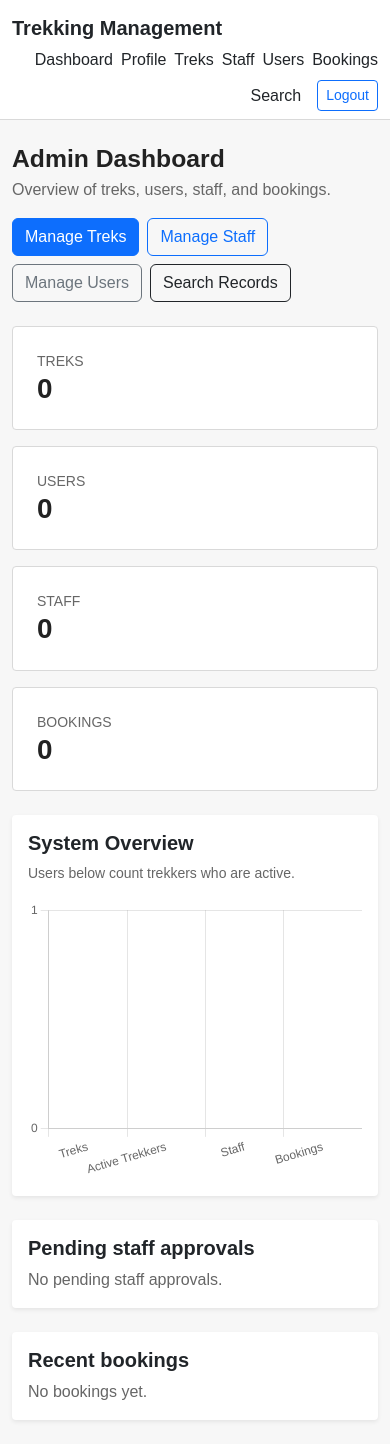
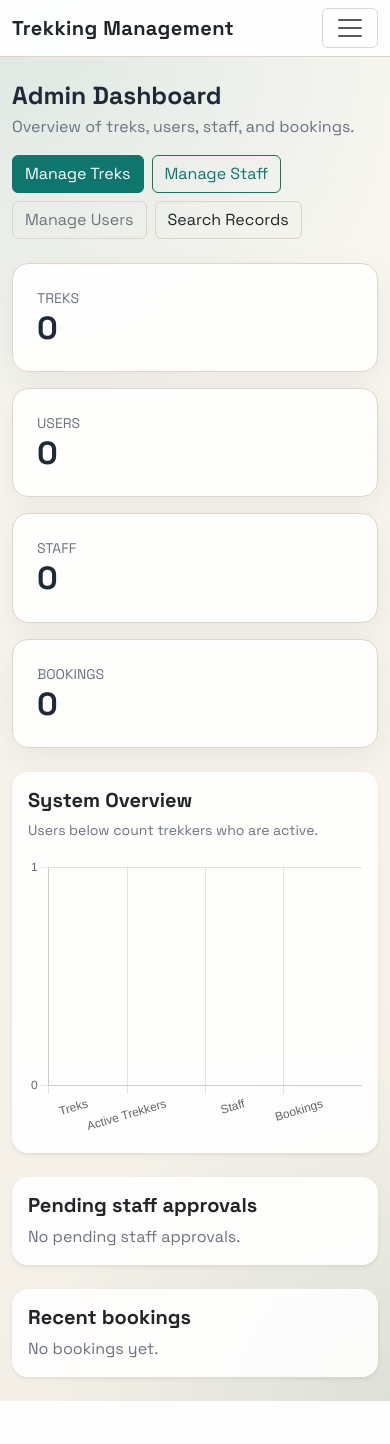
Before and after one commit to 23f2004742/Trekking-Management-App-V1, a Flask app: page /admin in a window 390 px wide. After the commit the page ends 1401 px from the top, so only its background shows below. Run offline with Flask 3, Linux system fonts and the light colour scheme; the visitor is signed in with stand-in values (Sample User, id 1).

Commit message:
Milestone-10 Responsive UI and Styling

```diff
--- a/static/css/style.css
+++ b/static/css/style.css
@@ -1,27 +1,42 @@
 :root {
-  --bg: #f7f7f7;
-  --ink: #222222;
-  --accent: #0d6efd;
-  --border: #d9d9d9;
-  --muted: #666666;
+  --bg: #f4efe6;
+  --bg-alt: #f9f7f2;
+  --ink: #1f2937;
+  --accent: #0f766e;
+  --accent-strong: #115e59;
+  --border: #ddd6c8;
+  --muted: #6b7280;
 }
 
 body {
-  background: var(--bg);
+  background:
+    radial-gradient(circle at top left, rgba(15, 118, 110, 0.12), transparent 30%),
+    radial-gradient(circle at bottom right, rgba(17, 94, 89, 0.10), transparent 24%),
+    linear-gradient(180deg, var(--bg-alt), var(--bg));
   color: var(--ink);
   min-height: 100vh;
-  font-family: Arial, Helvetica, sans-serif;
+  font-family: 'Space Grotesk', Arial, Helvetica, sans-serif;
 }
 
 .nav-shell {
-  background: #ffffff;
+  background: rgba(255, 255, 255, 0.9);
+  backdrop-filter: blur(16px);
   border-bottom: 1px solid var(--border);
 }
 
+.navbar-brand {
+  letter-spacing: 0.02em;
+}
+
+.nav-link {
+  font-weight: 500;
+}
+
 .hero-panel {
-  background: #ffffff;
+  background: rgba(255, 255, 255, 0.88);
   border: 1px solid var(--border);
-  border-radius: 6px;
+  border-radius: 20px;
+  box-shadow: 0 18px 50px rgba(31, 41, 55, 0.08);
 }
 
 .glass-card,
@@ -29,19 +44,19 @@ body {
 .stat-card,
 .auth-shell .card,
 .card {
-  border-radius: 4px;
+  border-radius: 18px;
 }
 
 .feature-card,
 .stat-card,
 .card {
-  background: #ffffff;
+  background: rgba(255, 255, 255, 0.9);
   border: 1px solid var(--border);
-  box-shadow: none;
+  box-shadow: 0 10px 30px rgba(31, 41, 55, 0.06);
 }
 
 .auth-shell {
-  max-width: 540px;
+  max-width: 560px;
 }
 
 .text-secondary {
@@ -55,8 +70,24 @@ body {
 
 .btn-primary:hover,
 .btn-primary:focus {
-  background: #0b5ed7;
-  border-color: #0b5ed7;
+  background: var(--accent-strong);
+  border-color: var(--accent-strong);
+}
+
+.btn-outline-primary {
+  color: var(--accent);
+  border-color: var(--accent);
+}
+
+.btn-outline-primary:hover,
+.btn-outline-primary:focus {
+  background: var(--accent);
+  border-color: var(--accent);
+}
+
+.btn-outline-secondary,
+.btn-outline-dark {
+  border-color: var(--border);
 }
 
 .table > :not(caption) > * > * {
@@ -70,3 +101,42 @@ body {
 .top-4 {
   top: 1rem;
 }
+
+.card,
+.stat-card,
+.feature-card,
+.hero-panel,
+.auth-shell .card {
+  transition: transform 0.18s ease, box-shadow 0.18s ease;
+}
+
+.card:hover,
+.stat-card:hover,
+.feature-card:hover,
+.hero-panel:hover,
+.auth-shell .card:hover {
+  transform: translateY(-2px);
+  box-shadow: 0 16px 38px rgba(31, 41, 55, 0.10);
+}
+
+@media (max-width: 991.98px) {
+  .nav-link {
+    padding-left: 0;
+    padding-right: 0;
+  }
+
+  .navbar .btn {
+    width: 100%;
+  }
+}
+
+@media (max-width: 575.98px) {
+  .stat-card,
+  .card {
+    border-radius: 16px;
+  }
+
+  .display-6 {
+    font-size: 2rem;
+  }
+}
--- a/templates/base.html
+++ b/templates/base.html
@@ -4,14 +4,21 @@
   <meta charset="utf-8">
   <meta name="viewport" content="width=device-width, initial-scale=1">
   <title>{% block title %}Trekking Management{% endblock %}</title>
+  <link rel="preconnect" href="https://fonts.googleapis.com">
+  <link rel="preconnect" href="https://fonts.gstatic.com" crossorigin>
+  <link href="https://fonts.googleapis.com/css2?family=Space+Grotesk:wght@400;500;700&display=swap" rel="stylesheet">
   <link href="https://cdn.jsdelivr.net/npm/bootstrap@5.3.3/dist/css/bootstrap.min.css" rel="stylesheet">
   <link href="{{ url_for('static', filename='css/style.css') }}" rel="stylesheet">
 </head>
 <body>
-  <nav class="navbar navbar-expand-lg nav-shell">
+  <nav class="navbar navbar-expand-lg navbar-light nav-shell sticky-top">
     <div class="container">
       <a class="navbar-brand fw-bold text-dark" href="{{ url_for('index') }}">Trekking Management</a>
-      <div class="ms-auto d-flex flex-wrap gap-2 align-items-center justify-content-end">
+      <button class="navbar-toggler ms-auto" type="button" data-bs-toggle="collapse" data-bs-target="#mainNav" aria-controls="mainNav" aria-expanded="false" aria-label="Toggle navigation">
+        <span class="navbar-toggler-icon"></span>
+      </button>
+      <div class="collapse navbar-collapse" id="mainNav">
+        <div class="ms-auto d-flex flex-column flex-lg-row gap-2 align-items-lg-center justify-content-end py-3 py-lg-0">
           {% if current_user.is_authenticated %}
             <a class="nav-link text-dark" href="{{ url_for('dashboard') }}">Dashboard</a>
             <a class="nav-link text-dark" href="{{ url_for('profile') }}">Profile</a>
@@ -25,12 +32,13 @@
               <a class="nav-link text-dark" href="{{ url_for('admin_bookings') }}">Bookings</a>
               <a class="nav-link text-dark" href="{{ url_for('admin_search') }}">Search</a>
             {% endif %}
-          <a class="btn btn-sm btn-outline-primary ms-2" href="{{ url_for('logout') }}">Logout</a>
+            <a class="btn btn-sm btn-outline-primary ms-lg-2" href="{{ url_for('logout') }}">Logout</a>
           {% else %}
             <a class="nav-link text-dark" href="{{ url_for('login') }}">Login</a>
             <a class="nav-link text-dark" href="{{ url_for('register', role='user') }}">Register Trekker</a>
             <a class="nav-link text-dark" href="{{ url_for('register', role='staff') }}">Register Staff</a>
           {% endif %}
+        </div>
       </div>
     </div>
   </nav>
@@ -52,5 +60,6 @@
   </main>
 
   {% block page_scripts %}{% endblock %}
+  <script src="https://cdn.jsdelivr.net/npm/bootstrap@5.3.3/dist/js/bootstrap.bundle.min.js"></script>
 </body>
 </html>
```
Lines whose indentation alone changed are shown as unchanged.
